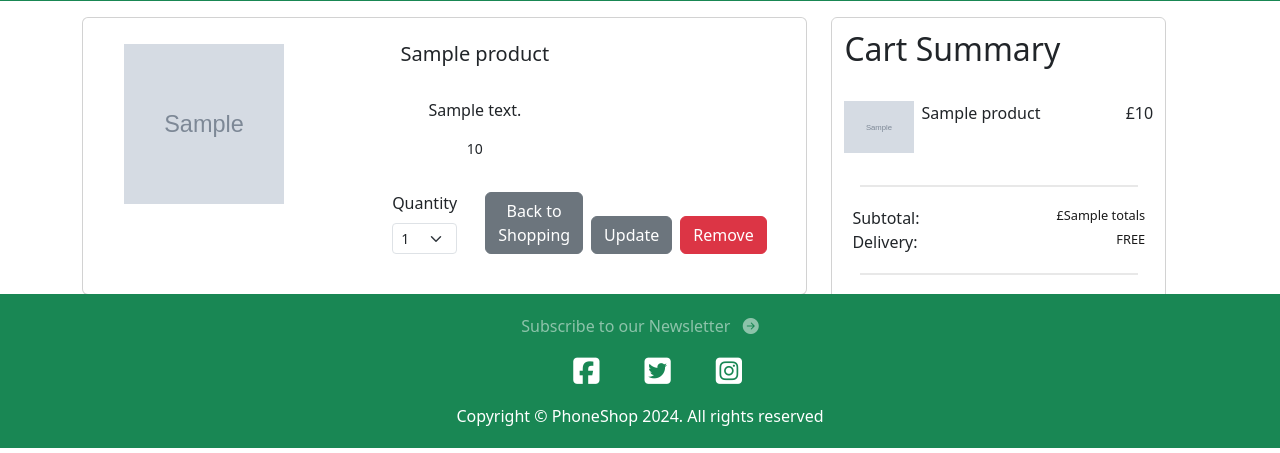
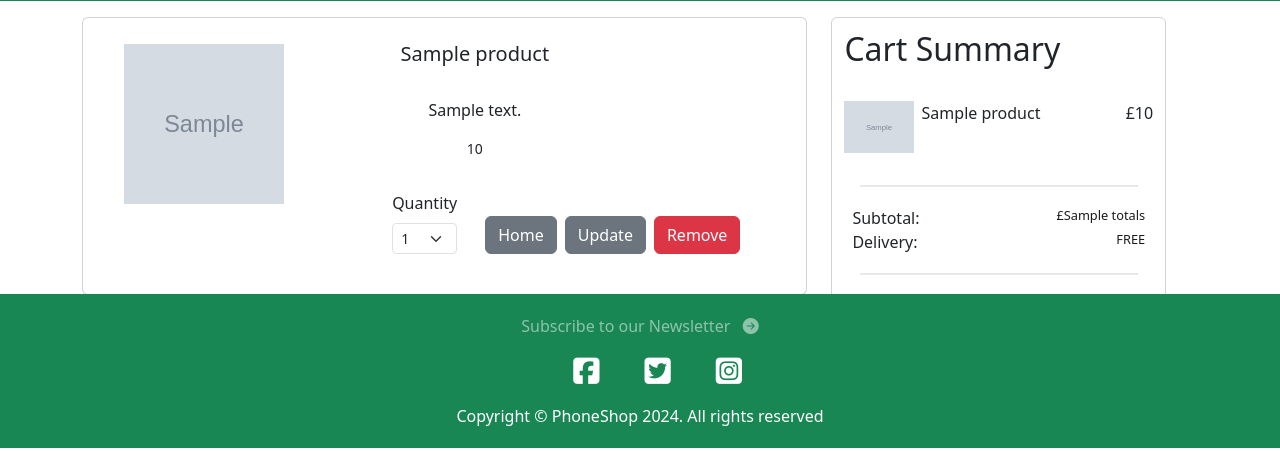
Before and after one commit to mmunson94/Mmunson-P5-Phone-shop, a Django app: template phoneshop_main/cart/templates/cart_summary.html in a window 1280 px wide. Shown: the part 352-805 px from the top of the page. Run offline with Django 3.2, Linux system fonts and the light colour scheme; the template is opened without the code that fills it: most values are stand-ins (such as "Sample title", 1, 10 or a date in 2020); grey boxes marked "Sample" are stand-in pictures; some libraries are stand-ins or nearby versions.

Commit message:
update cart button

```diff
--- a/phoneshop_main/cart/templates/cart_summary.html
+++ b/phoneshop_main/cart/templates/cart_summary.html
@@ -59,7 +59,7 @@
                                                 </select>
                                             </div>
                                         </div>
-                                        <a href="{% url 'index' %}" class="btn btn-secondary mx-2">Back to Shopping</a>
+                                        <a href="{% url 'index' %}" class="btn btn-secondary mx-2">Home</a>
                                         <button type="button" data-index="{{product.id}}"
                                             class="btn btn-secondary update-cart">
                                             Update
```
